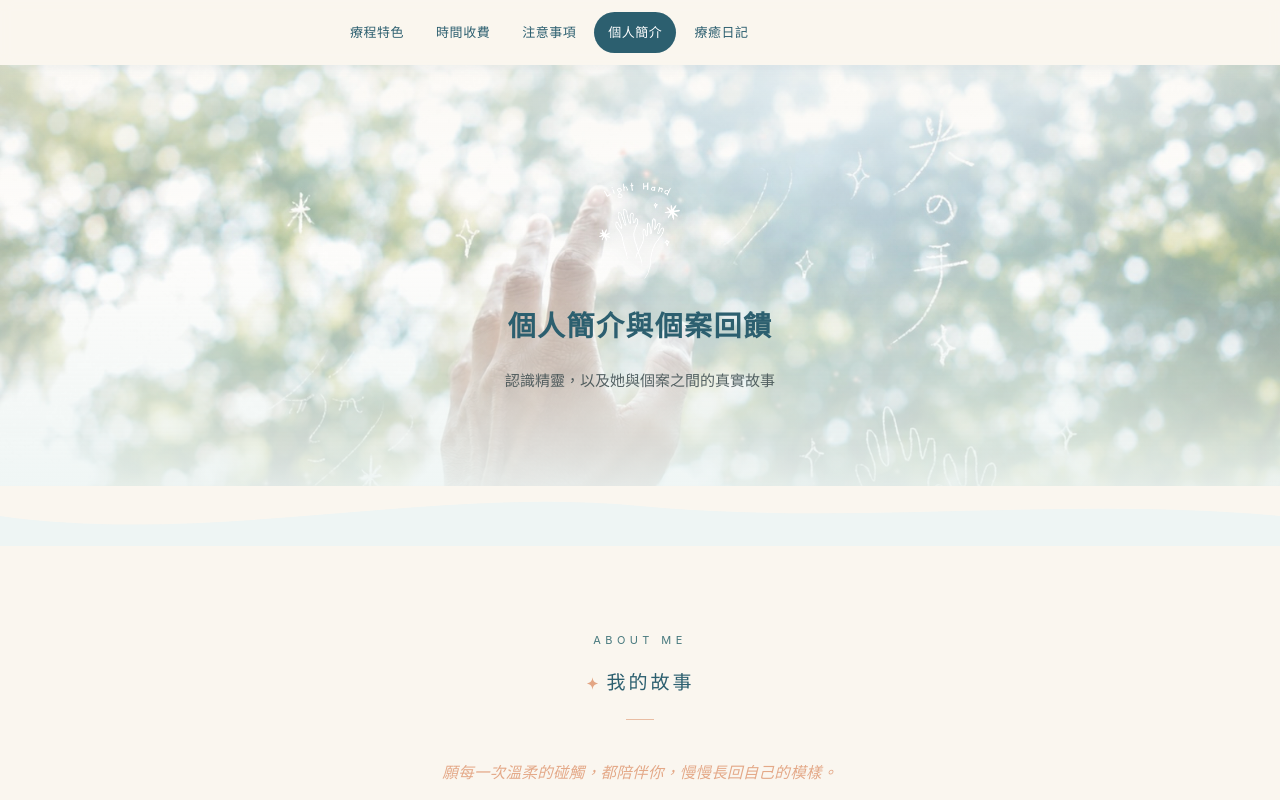
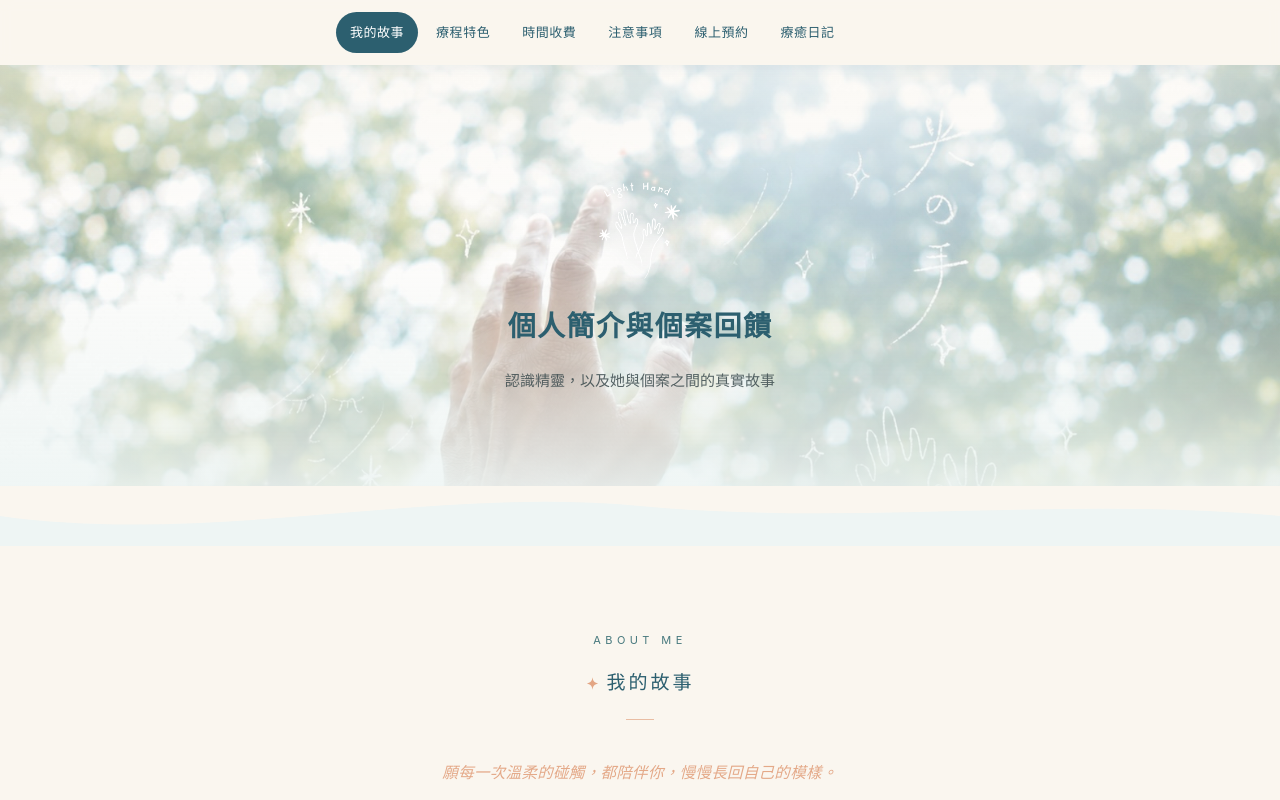
Before and after one commit to lighthand-lomilomi/lomilomi-lighthand, a plain HTML site: page 個人簡介.html in a window 1280 px wide. Shown: the top 800 px of the page. Drawn offline with Linux system fonts and the light colour scheme.

Commit message:
Add files via upload

```diff
--- a/個人簡介.html
+++ b/個人簡介.html
@@ -333,10 +333,11 @@
 
   <nav class="site-nav">
     <div class="site-nav-inner">
+      <a href="#about" class="current">我的故事</a>
       <a href="index.html#features">療程特色</a>
       <a href="index.html#pricing">時間收費</a>
       <a href="index.html#cautions">注意事項</a>
-      <a href="#about" class="current">個人簡介</a>
+      <a href="index.html#booking">線上預約</a>
       <a href="療癒日記.html">療癒日記</a>
     </div>
   </nav>
```
Also changed, not shown: index.html (+2 -2 lines), 療癒日記.html (+2 -1 lines).
